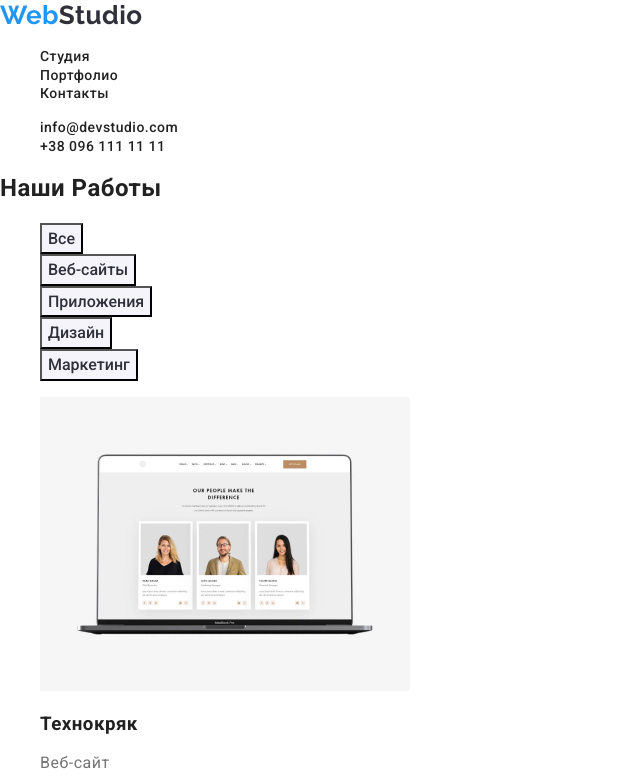
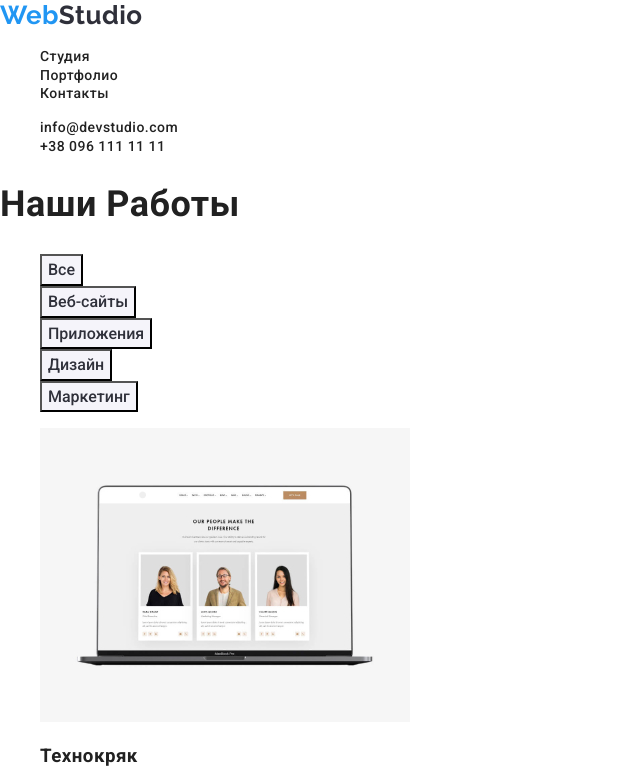
Before and after one commit to Igor432/goit-markup-hw-02, a plain HTML site: page portfolio.html in a window 1280 px wide. Shown: the top 783 px of the page, without its empty margins (0-640 px from the left). Drawn offline with Linux system fonts and the light colour scheme.

Commit message:
adjusted

```diff
--- a/styles/portfolio.css
+++ b/styles/portfolio.css
@@ -2,6 +2,11 @@ body {
     font-family: Roboto, -apple-system, BlinkMacSystemFont, 'Segoe UI', Roboto, Oxygen, Ubuntu, Cantarell, 'Open Sans', 'Helvetica Neue', sans-serif;
     color: var(--h-color);
     letter-spacing: 0.03em;
+}
+
+h2 {
+    font-size: 36px;
+    line-height: 1.1;
 }
 
 p {
```
